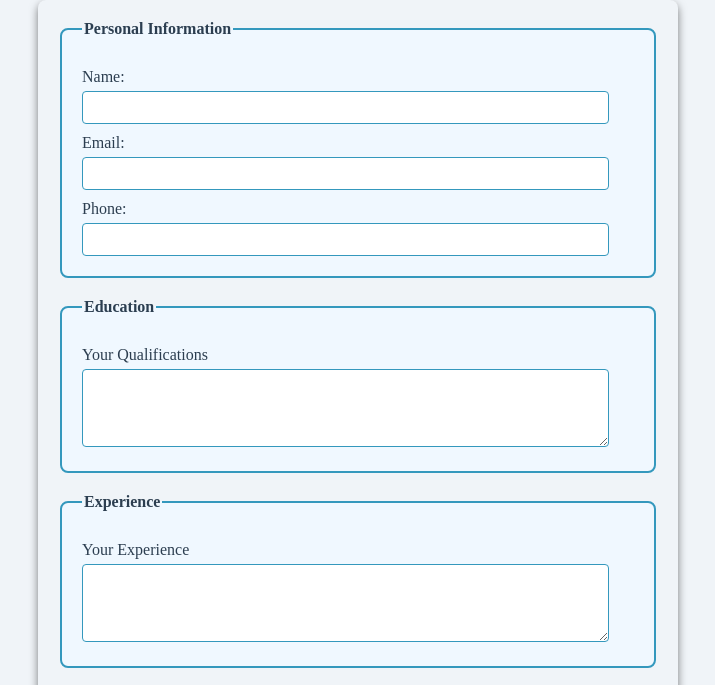
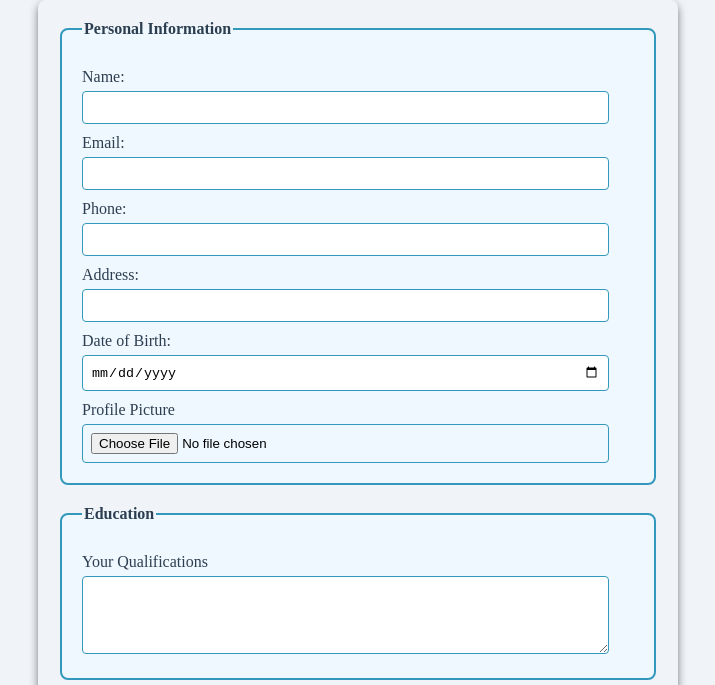
Before and after one commit to abdullahN111/giaic-hackathon-abd, a plain HTML site: page mileston 1-2/index.html in a window 1280 px wide. Shown: the part 83-768 px from the top of the page, without its empty margins (282-997 px from the left). Drawn offline with Linux system fonts and the light colour scheme.

Commit message:
Update index.html

```diff
--- a/mileston 1-2/index.html
+++ b/mileston 1-2/index.html
@@ -19,6 +19,15 @@
 
         <label for="phone">Phone: </label>
         <input type="tel" id="phone" name="phone" required /> <br />
+        <label for="address">Address: </label>
+        <input type="text" id="address" name="address" required /> <br />
+
+        <label for="dob">Date of Birth: </label>
+        <input type="date" id="dob" name="dob" required /> <br />
+
+        <!-- profile picture  -->
+         <label for="profile-picture">Profile Picture</label>
+         <input type="file" id="profile-picture" name="profile-picture" accept="image/" required>
       </fieldset>
       <!-- Qualifications -->
       <fieldset>
```
